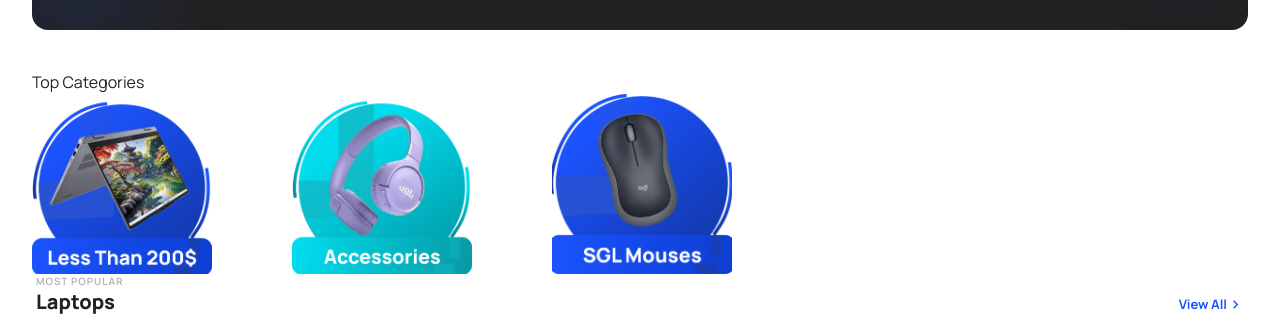
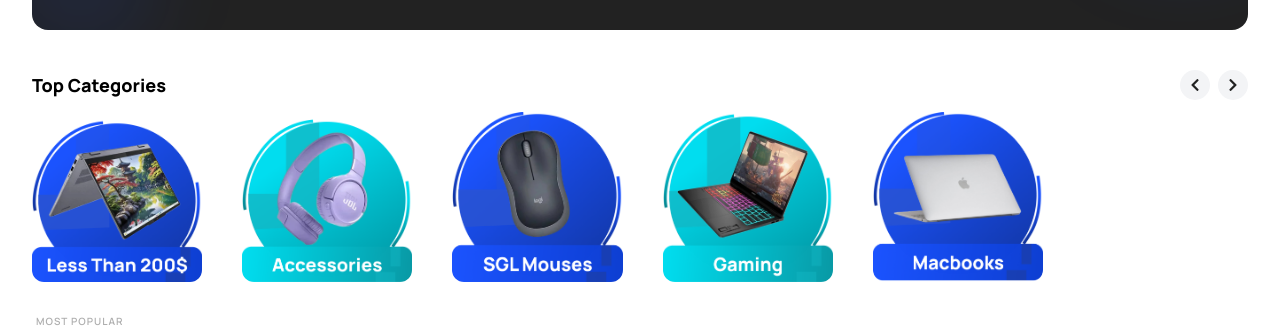
Before and after one commit to Khodor21/sgl, a Next.js app: page / in a window 1280 px wide. Shown: the part 308-640 px from the top of the page. Built offline with nearby package versions, Linux system fonts and the light colour scheme.

Commit message:
Category Strip

```diff
--- a/app/components/CategoryStrip.js
+++ b/app/components/CategoryStrip.js
@@ -1,19 +1,93 @@
 "use client";
 
-import { useRef, useState } from "react";
+import { useRef, useState, useEffect } from "react";
+import { FaChevronLeft, FaChevronRight } from "react-icons/fa";
 import categories from "../../data/categories.json";
 
 export default function CategoryStrip() {
   const scrollRef = useRef(null);
   const [active, setActive] = useState(null);
 
+  // ✅ Auto scroll
+  useEffect(() => {
+    const container = scrollRef.current;
+    if (!container) return;
+
+    let interval;
+
+    const startScroll = () => {
+      interval = setInterval(() => {
+        if (!container) return;
+
+        container.scrollBy({
+          left: 200,
+          behavior: "smooth",
+        });
+
+        // loop back
+        if (
+          container.scrollLeft + container.clientWidth >=
+          container.scrollWidth - 10
+        ) {
+          container.scrollTo({ left: 0, behavior: "smooth" });
+        }
+      }, 2500);
+    };
+
+    const stopScroll = () => clearInterval(interval);
+
+    startScroll();
+
+    container.addEventListener("mouseenter", stopScroll);
+    container.addEventListener("mouseleave", startScroll);
+
+    return () => {
+      stopScroll();
+      container.removeEventListener("mouseenter", stopScroll);
+      container.removeEventListener("mouseleave", startScroll);
+    };
+  }, []);
+
+  // ✅ Manual scroll (arrows)
+  const scroll = (dir) => {
+    const container = scrollRef.current;
+    if (!container) return;
+
+    container.scrollBy({
+      left: dir === "left" ? -300 : 300,
+      behavior: "smooth",
+    });
+  };
+
   return (
-    <div className="w-full">
-      <h1>Top Categories</h1>
-      {/* Scrollable row — hidden scrollbar, x-scroll only */}
+    <div className="w-full mb-8">
+      {/* ✅ Header */}
+      <div className="flex items-center justify-between mb-3">
+        <h1 className="text-black text-sm sm:text-base lg:text-lg font-extrabold">
+          Top Categories
+        </h1>
+
+        {/* Arrows only on laptops */}
+        <div className="hidden lg:flex gap-2">
+          <button
+            onClick={() => scroll("left")}
+            className="p-2 rounded-full bg-gray-100 hover:bg-gray-200 transition"
+          >
+            <FaChevronLeft size={14} />
+          </button>
+          <button
+            onClick={() => scroll("right")}
+            className="p-2 rounded-full bg-gray-100 hover:bg-gray-200 transition"
+          >
+            <FaChevronRight size={14} />
+          </button>
+        </div>
+      </div>
+
+      {/* ✅ Scroll row */}
       <div
         ref={scrollRef}
-        className="no-scrollbar w-full flex gap-20 overflow-x-auto scroll-smooth"
+        className="no-scrollbar flex gap-4 md:gap-10 overflow-x-auto scroll-smooth"
         style={{ scrollSnapType: "x mandatory" }}
       >
         {categories.map((cat) => {
@@ -24,17 +98,22 @@
               key={cat.id}
               onClick={() => setActive(isActive ? null : cat.slug)}
               className={`
-                  relative w-[120px] h-[120px] sm:w-[140px] sm:h-[140px] md:w-[180px] md:h-[180px]
-                   overflow-hidden transition-all duration-200
+                relative flex-shrink-0
 
-                `}
+                basis-[28%]
+                sm:basis-[22%]
+                md:basis-[17%]
+                lg:basis-[14%]
+
+                aspect-square
+                overflow-hidden
+                transition-all duration-200
+                snap-start
+                rounded-xl
+              `}
             >
-              <img
-                src={cat.image}
-                alt={cat.label}
-                className="w-full h-full object-cover"
-              />
-              {/* Active overlay tint */}
+              <img src={cat.image} alt={cat.label} className="w-full h-full" />
+
               {isActive && <div className="absolute inset-0 bg-[#1B53FE]/10" />}
             </button>
           );
--- a/app/globals.css
+++ b/app/globals.css
@@ -6,6 +6,7 @@
 @theme {
   --font-sans: "Manrope", sans-serif;
   --color-primary: #1b53fe;
+  --color-teal: #00ddef;
   --color-secondary: #aeaeae;
   --color-app-black: #222222;
   --color-app-grey: #f7f6fb;
@@ -24,6 +25,7 @@
   :root {
     --white: #ffffff;
     --black: #222222;
+    --teal: #00ddef;
     --grey: #f7f6fb;
     --border: #aeaeae;
     --primary: #1b53fe;
--- a/app/page.js
+++ b/app/page.js
@@ -1,4 +1,3 @@
-import Navbar from "./components/Navbar";
 import HeroBanner from "./components/HeroBanner";
 import ProductGrid from "./components/ProductGrid";
 import CategoryStrip from "./components/CategoryStrip";
--- a/data/categories.json
+++ b/data/categories.json
@@ -16,5 +16,17 @@
     "label": "Sgl Mouses",
     "slug": "mouses",
     "image": "./Categories/mouses.png"
+  },
+  {
+    "id": 4,
+    "label": "Gaming",
+    "slug": "gaming",
+    "image": "./Categories/Gaming.png"
+  },
+  {
+    "id": 5,
+    "label": "Macbooks",
+    "slug": "macbooks",
+    "image": "./Categories/Macbooks.png"
   }
 ]
```
Also changed, not shown: public/Categories/Gaming.png (added), public/Categories/Macbooks.png (added).
